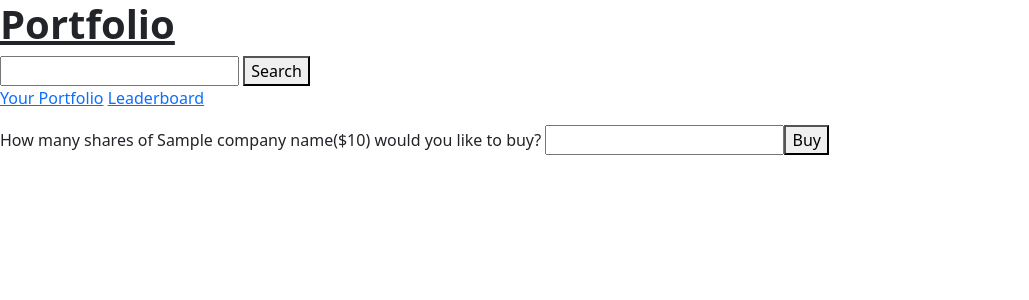
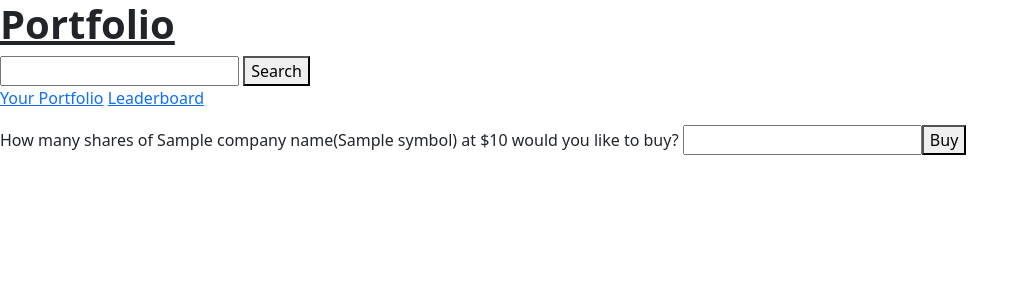
Before and after one commit to LHW99/stock_portfolio, a Django app: template templates/buy_stocks.html in a window 1280 px wide. Shown: the top 300 px of the page, without its empty margins (0-1029 px from the left). Run offline with Django 3.2, Linux system fonts and the light colour scheme; the template is opened without the code that fills it: most values are stand-ins (such as "Sample title", 1, 10 or a date in 2020).

Commit message:
fixed conditional buttons

```diff
--- a/templates/buy_stocks.html
+++ b/templates/buy_stocks.html
@@ -1,9 +1,9 @@
 {% extends 'base.html'%}
 
 {% block content %}
-  <form method='POST' action='{% url 'portfolio_detail' %}'>
+  <form method='POST' action='{% url 'buy' symbol %}'>
     {% csrf_token %}
-    <label for='many'>How many shares of {{ companyName }}(${{ iexRealtimePrice }}) would you like to buy?</label>
+    <label for='many'>How many shares of {{ companyName }}({{ symbol }}) at ${{ iexRealtimePrice }} would you like to buy?</label>
     <input type='number' name='many' min='1'><button type='submit'>Buy</button>
   </form>
 {% endblock %}
--- a/templates/index.html
+++ b/templates/index.html
@@ -3,5 +3,5 @@
 {% block title %} <title>PORTFOLIO</title> {% endblock %}
 
 {% block content %}
-<p>test</p>
+<p>Home</p>
 {% endblock %}
--- a/templates/search.html
+++ b/templates/search.html
@@ -5,7 +5,9 @@
 {% block content %}
   <p>
     {{ symbol }} {{ companyName }} {{ iexRealtimePrice }}
+    {% if symbol %}
     <a href='{% url 'buy' symbol %}'>BUY</a>
     <a href='{% url 'sell' symbol %}'>SELL</a>
+    {% endif %}
   </p>
 {% endblock %}
```
Also changed, not shown: portfolio/views.py (+4 -3 lines).
